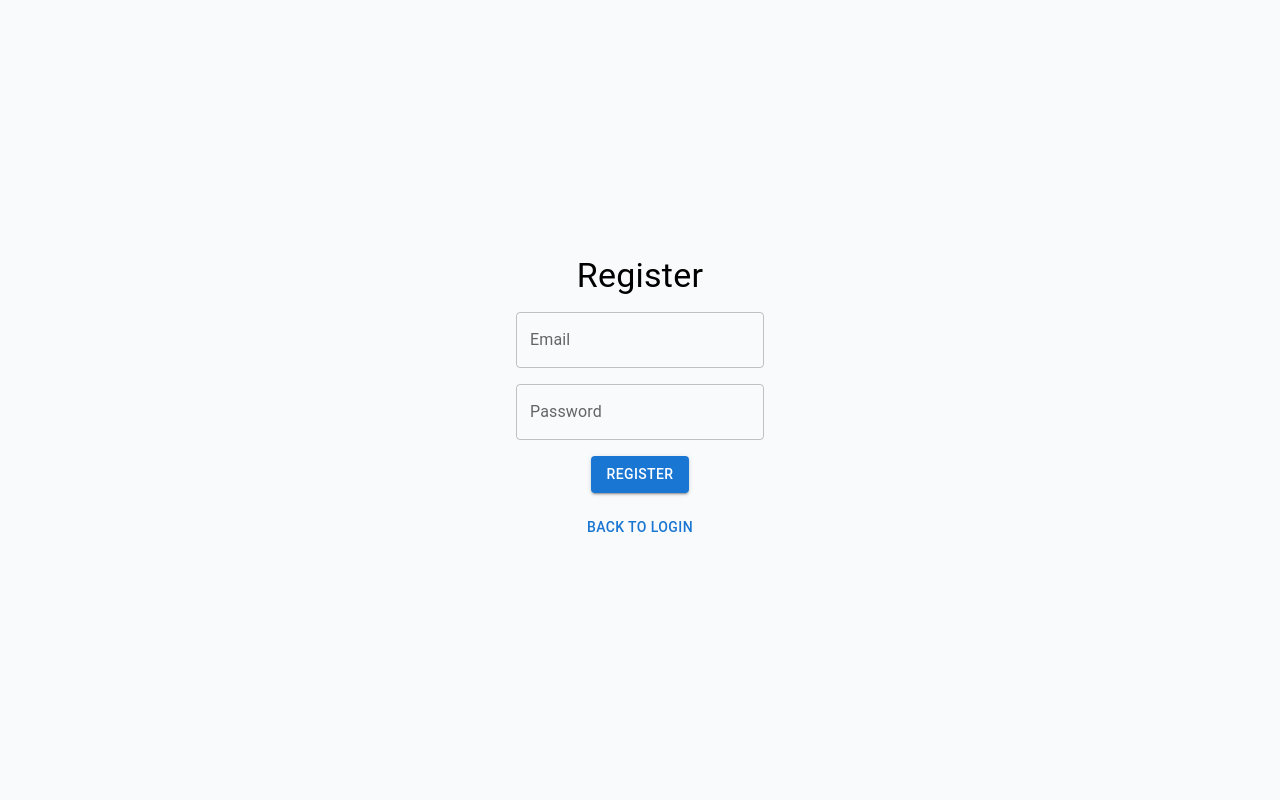
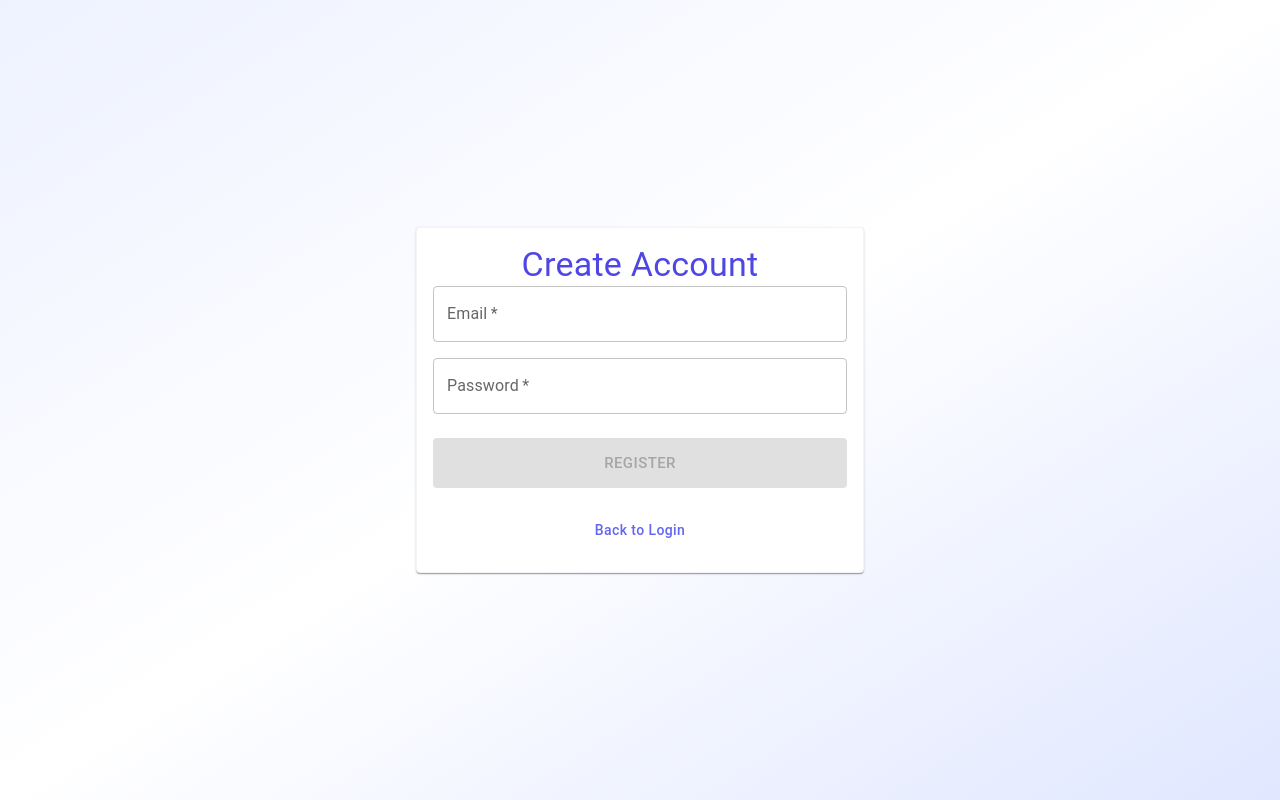
Before and after one commit to amanramoliya/zignuts-task-manager, a Next.js app: page /register in a window 1280 px wide. Built offline with nearby package versions, Linux system fonts and the light colour scheme.

Commit message:
STYLE: beutify the auth pages

```diff
--- a/src/app/login/page.tsx
+++ b/src/app/login/page.tsx
@@ -1,11 +1,18 @@
 "use client";
 
 import { useState, useEffect } from "react";
-import { TextField, Button, Box, Typography, CircularProgress } from "@mui/material";
+import {
+  TextField,
+  Button,
+  Box,
+  Typography,
+  CircularProgress,
+  Paper,
+} from "@mui/material";
 import { useRouter } from "next/navigation";
 import { signInWithEmailAndPassword, onAuthStateChanged } from "firebase/auth";
 import { auth } from "@/lib/firebase";
-import { useAuthStore } from "@/store/useAuthStore";
+import { useAuthStore } from "@/store/authStore";
 
 export default function LoginPage() {
   const router = useRouter();
@@ -33,8 +40,8 @@ export default function LoginPage() {
     setSigningIn(true);
     try {
       await signInWithEmailAndPassword(auth, email, password);
-      // Redirect handled automatically by onAuthStateChanged
-    } catch (err: any) {
+    } catch (error: unknown) {
+      console.error(error);
       alert("Invalid email or password");
     } finally {
       setSigningIn(false);
@@ -43,23 +50,32 @@ export default function LoginPage() {
 
   if (loading) {
     return (
-      <div className="flex justify-center items-center h-screen">
+      <div className="flex justify-center items-center h-screen bg-gray-50">
         <CircularProgress />
       </div>
     );
   }
 
   return (
-    <div className="flex justify-center items-center h-screen bg-gray-100">
-      <Box
-        component="form"
-        onSubmit={handleLogin}
-        className="bg-white p-8 rounded-2xl shadow-lg w-[90%] max-w-md"
+    <div className="flex justify-center items-center h-screen bg-gradient-to-br from-indigo-50 via-white to-indigo-100">
+      <Paper
+        elevation={6}
+        className="p-10 rounded-2xl shadow-2xl w-[90%] max-w-md backdrop-blur-sm bg-white/90"
       >
-        <Typography variant="h5" textAlign="center" mb={3}>
-          Login to Your Account
+        <Typography
+          variant="h4"
+          className="font-bold text-center text-indigo-700 mb-6"
+        >
+          Welcome Back 👋
+        </Typography>
+        <Typography
+          variant="body1"
+          className="text-gray-600 text-center mb-8 pb-4"
+        >
+          Sign in to continue managing your projects
         </Typography>
 
+        <Box component="form" onSubmit={handleLogin} className="space-y-5">
           <TextField
             label="Email"
             variant="outlined"
@@ -67,7 +83,6 @@ export default function LoginPage() {
             required
             value={email}
             onChange={(e) => setEmail(e.target.value)}
-          className="mb-4"
           />
 
           <TextField
@@ -78,7 +93,6 @@ export default function LoginPage() {
             required
             value={password}
             onChange={(e) => setPassword(e.target.value)}
-          className="mb-6"
           />
 
           <Button
@@ -86,21 +100,31 @@ export default function LoginPage() {
             variant="contained"
             color="primary"
             fullWidth
+            size="large"
+            className="!mt-2 !py-3 bg-indigo-600 hover:bg-indigo-700 text-white font-semibold rounded-lg shadow-md transition-all"
             disabled={signingIn}
           >
-          {signingIn ? <CircularProgress size={24} color="inherit" /> : "Login"}
+            {signingIn ? (
+              <CircularProgress size={24} color="inherit" />
+            ) : (
+              "Login"
+            )}
           </Button>
 
-        <Typography variant="body2" textAlign="center" mt={2}>
+          <Typography
+            variant="body2"
+            className="text-center text-gray-600 mt-4"
+          >
             Don’t have an account?{" "}
             <span
               onClick={() => router.push("/register")}
-            className="text-blue-600 cursor-pointer hover:underline"
+              className="text-indigo-600 font-medium cursor-pointer hover:underline"
             >
               Register
             </span>
           </Typography>
         </Box>
+      </Paper>
     </div>
   );
 }
--- a/src/app/register/page.tsx
+++ b/src/app/register/page.tsx
@@ -1,15 +1,25 @@
 "use client";
 import { useState } from "react";
 import { useRouter } from "next/navigation";
-import { Button, TextField, Typography } from "@mui/material";
+import {
+  Button,
+  TextField,
+  Typography,
+  Card,
+  CardContent,
+  CircularProgress,
+} from "@mui/material";
 
 export default function RegisterPage() {
   const [email, setEmail] = useState("");
   const [password, setPassword] = useState("");
   const [error, setError] = useState("");
+  const [loading, setLoading] = useState(false);
   const router = useRouter();
 
   const handleRegister = async () => {
+    setError("");
+    setLoading(true);
     try {
       const res = await fetch("/api/auth/register", {
         method: "POST",
@@ -20,21 +30,80 @@ export default function RegisterPage() {
       if (res.ok) {
         router.push("/login");
       } else {
-        setError(data.error);
+        setError(data.error || "Registration failed");
       }
-    } catch (err) {
+    } catch (err: unknown) {
+      console.error(err);
       setError("Something went wrong");
+    } finally {
+      setLoading(false);
     }
   };
 
   return (
-    <div className="flex h-screen flex-col items-center justify-center gap-4">
-      <Typography variant="h4">Register</Typography>
-      <TextField label="Email" value={email} onChange={(e) => setEmail(e.target.value)} />
-      <TextField label="Password" type="password" value={password} onChange={(e) => setPassword(e.target.value)} />
-      {error && <p className="text-red-500">{error}</p>}
-      <Button variant="contained" onClick={handleRegister}>Register</Button>
-      <Button onClick={() => router.push("/login")}>Back to Login</Button>
+    <div className="flex min-h-screen items-center justify-center bg-gradient-to-br from-indigo-50 via-white to-indigo-100 p-6">
+      <Card className="w-full max-w-md rounded-2xl shadow-lg border border-gray-100">
+        <CardContent className="flex flex-col items-center p-8">
+          <Typography variant="h4" className="font-semibold text-indigo-600 mb-6">
+            Create Account
+          </Typography>
+
+          <div className="w-full flex flex-col gap-4">
+            <TextField
+              label="Email"
+              type="email"
+              fullWidth
+              value={email}
+              onChange={(e) => setEmail(e.target.value)}
+              variant="outlined"
+              required
+              className="bg-white rounded-lg"
+            />
+            <TextField
+              label="Password"
+              type="password"
+              required
+              fullWidth
+              value={password}
+              onChange={(e) => setPassword(e.target.value)}
+              variant="outlined"
+              className="bg-white rounded-lg"
+            />
+            {error && (
+              <Typography variant="body2" color="error" className="text-center">
+                {error}
+              </Typography>
+            )}
+
+            <Button
+              variant="contained"
+              fullWidth
+              type="submit"
+              onClick={handleRegister}
+              disabled={loading || !email.trim() || !password.trim()}
+              color="primary"
+              size="large"
+            className="!mt-2 !py-3 bg-indigo-600 hover:bg-indigo-700 text-white font-semibold rounded-lg shadow-md transition-all"
+            >
+              {loading ? <CircularProgress size={22} color="inherit" /> : "Register"}
+            </Button>
+
+            <Button
+              onClick={() => router.push("/login")}
+              variant="text"
+              fullWidth
+              sx={{
+                mt: 1,
+                color: "#6366f1",
+                textTransform: "none",
+                "&:hover": { color: "#4f46e5" },
+              }}
+            >
+              Back to Login
+            </Button>
+          </div>
+        </CardContent>
+      </Card>
     </div>
   );
 }
```
Lines whose indentation alone changed are shown as unchanged.
